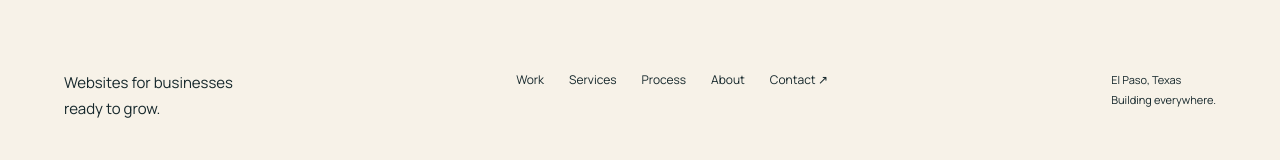
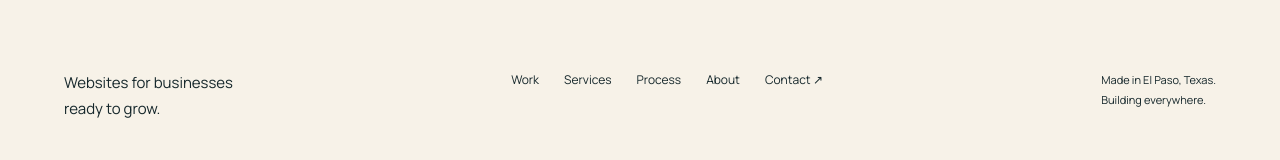
Before and after one commit to adolfotorressjr-ux/siteBloom, a Next.js app: page /start in a window 1280 px wide. Shown: the part 1765-1925 px from the top of the page. Built offline with nearby package versions, Linux system fonts and the light colour scheme; no server answers.

Commit message:
Add Made in El Paso, Texas to the footer

```diff
--- a/components/studio/shared.tsx
+++ b/components/studio/shared.tsx
@@ -234,7 +234,7 @@ export function Footer() {
           <a href="/start">Contact ↗</a>
         </nav>
         <span>
-          El Paso, Texas
+          Made in El Paso, Texas.
           <br />
           Building everywhere.
         </span>
```
